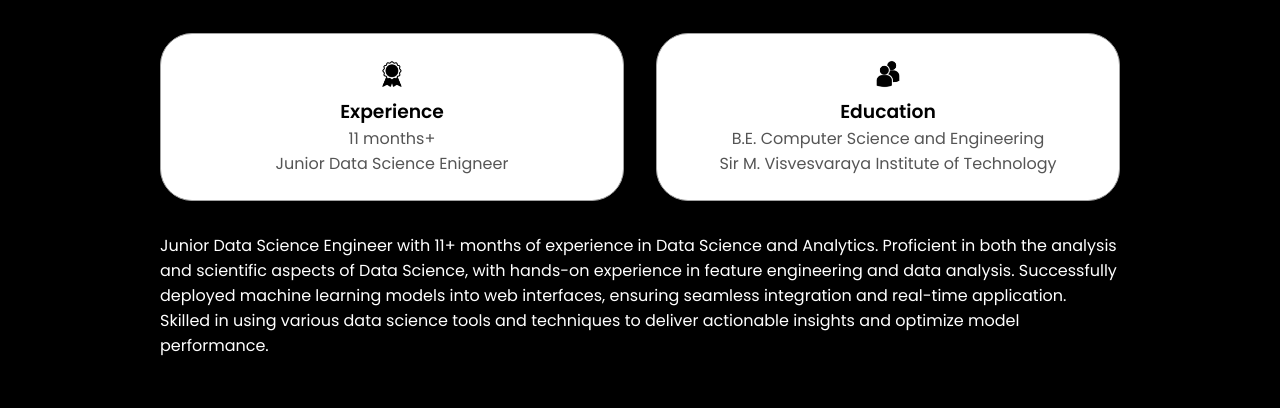
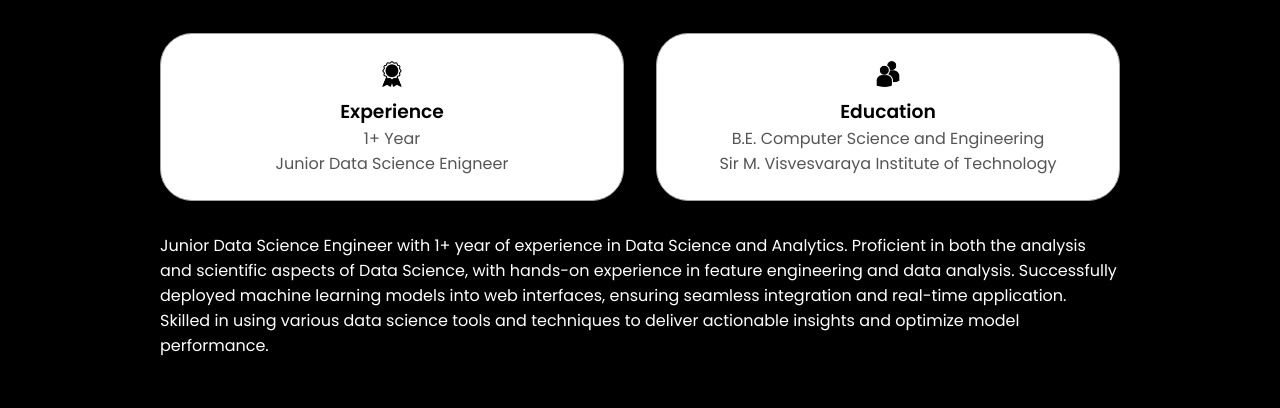
Before and after one commit to VikyathShetty/portfolio, a plain HTML site: page index.html in a window 1280 px wide. Shown: the part 1140-1548 px from the top of the page. Drawn offline with Linux system fonts and the light colour scheme.

Commit message:
Resume Changed

```diff
--- a/index.html
+++ b/index.html
@@ -84,7 +84,7 @@
                 class="icon"
               />
               <h3>Experience</h3>
-              <p>11 months+ <br />Junior Data Science Enigneer</p>
+              <p>1+ Year <br />Junior Data Science Enigneer</p>
             </div>
             <div class="details-container">
               <img
@@ -98,7 +98,7 @@
           </div>
           <div class="text-container">
             <p>
-              Junior Data Science Engineer with 11+ months of experience in Data Science and Analytics. Proficient in both the analysis and scientific aspects of Data Science, with hands-on experience in feature engineering and data analysis. Successfully deployed machine learning models into web interfaces, ensuring seamless integration and real-time application. Skilled in using various data science tools and techniques to deliver actionable insights and optimize model performance.
+              Junior Data Science Engineer with 1+ year of experience in Data Science and Analytics. Proficient in both the analysis and scientific aspects of Data Science, with hands-on experience in feature engineering and data analysis. Successfully deployed machine learning models into web interfaces, ensuring seamless integration and real-time application. Skilled in using various data science tools and techniques to deliver actionable insights and optimize model performance.
             </p>
           </div>
         </div>
```
Also changed, not shown: 2 other files.
